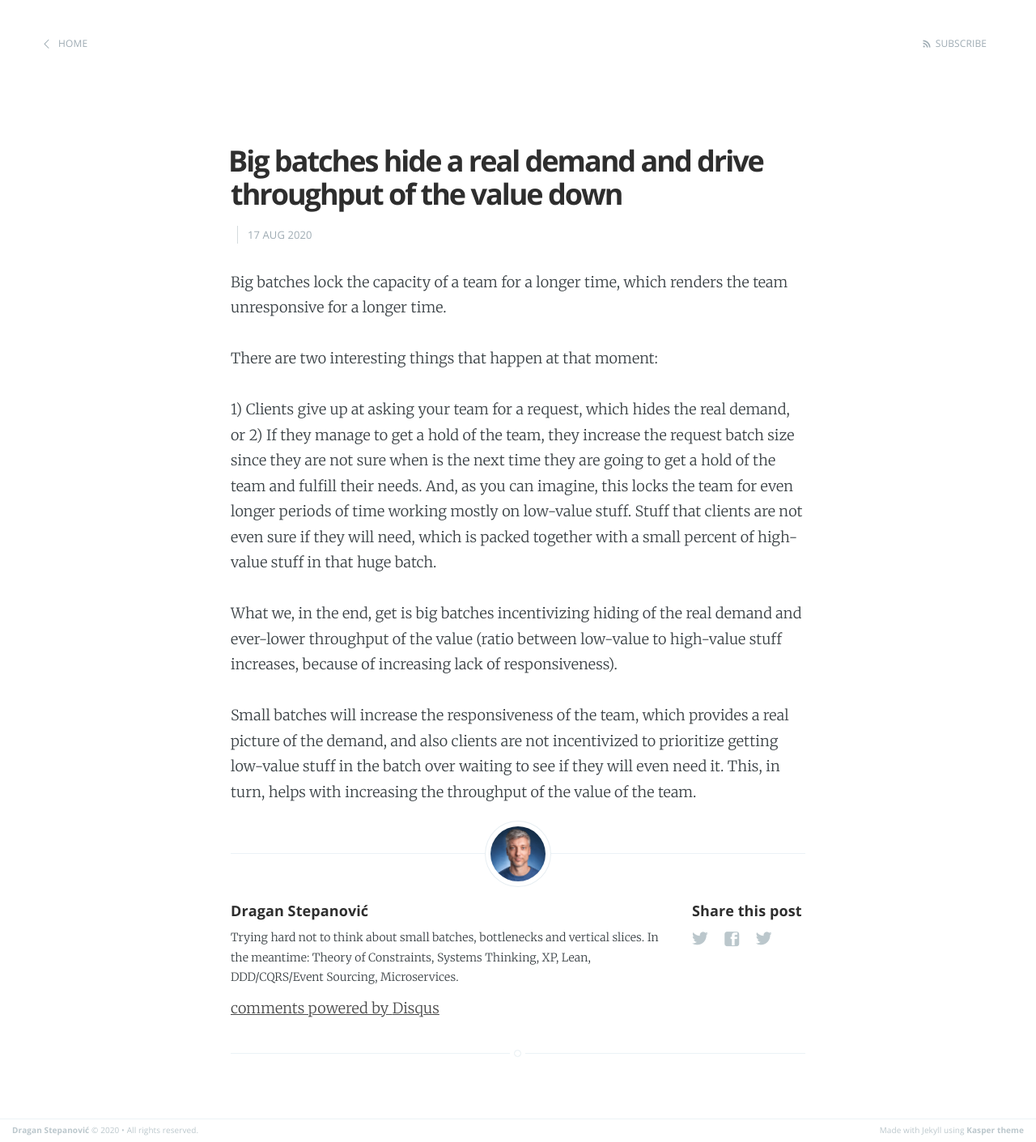
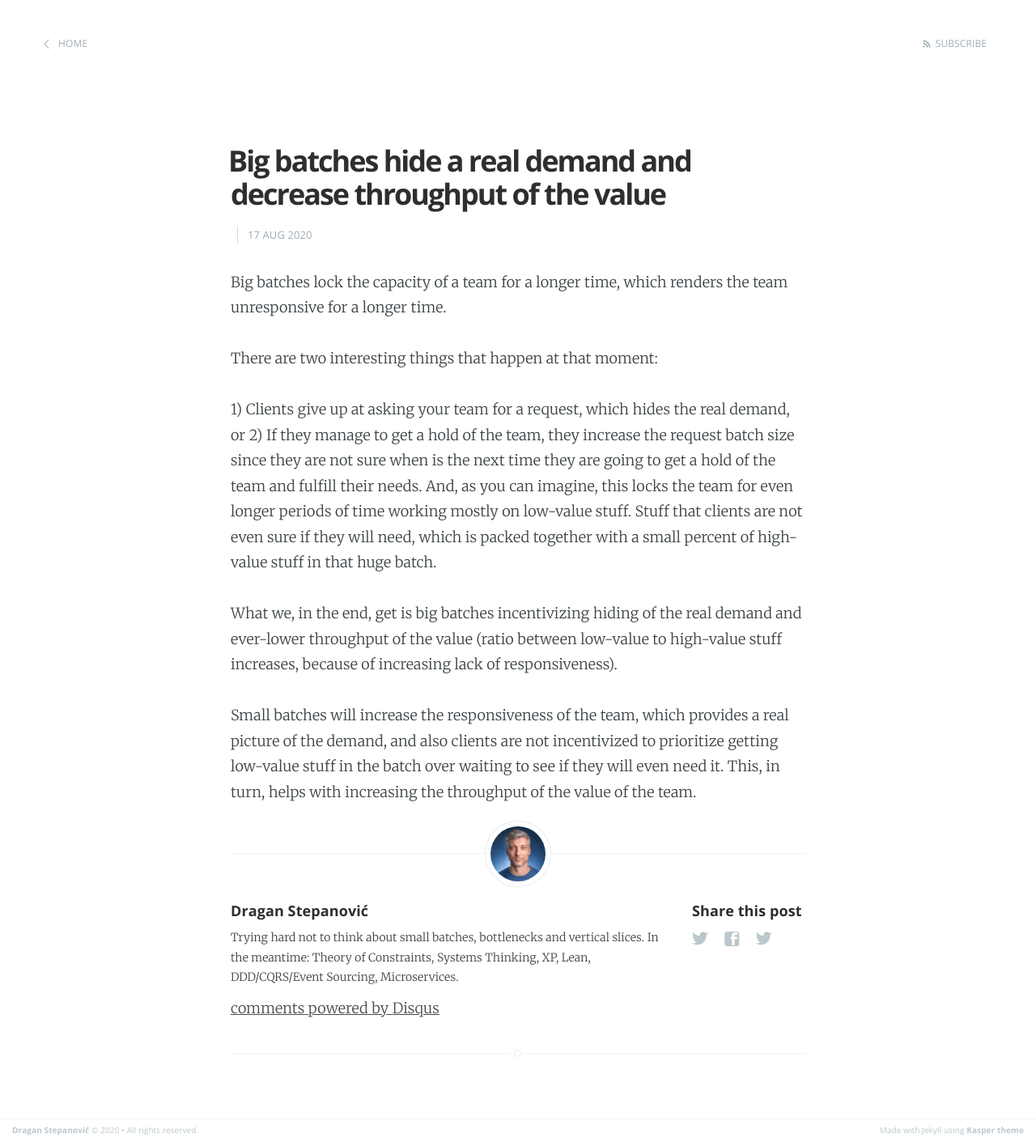
Before and after one commit to dragan-stepanovic/dragan-stepanovic.github.io, a Jekyll site: the page built from _posts/2020-08-17-big-batches-hiding-demand-and-decreasing-value.md, in a window 1280 px wide. Shown: the whole page at 81% size. Built offline with Jekyll 4.4.1, drawn with Linux system fonts in a browser that asks for light colours; our own code applies the rules of GitHub Pages for plain Markdown files; comment, search, counter and statistics services are not loaded.

Commit message:
Update 2020-08-17-big-batches-hiding-demand-and-decreasing-value.md

```diff
--- a/_posts/2020-08-17-big-batches-hiding-demand-and-decreasing-value.md
+++ b/_posts/2020-08-17-big-batches-hiding-demand-and-decreasing-value.md
@@ -1,5 +1,5 @@
 ---
-title: Big batches hide a real demand and drive throughput of the value down
+title: Big batches hide a real demand and decrease throughput of the value
 ---
 
 Big batches lock the capacity of a team for a longer time, which renders the team unresponsive for a longer time.
```
